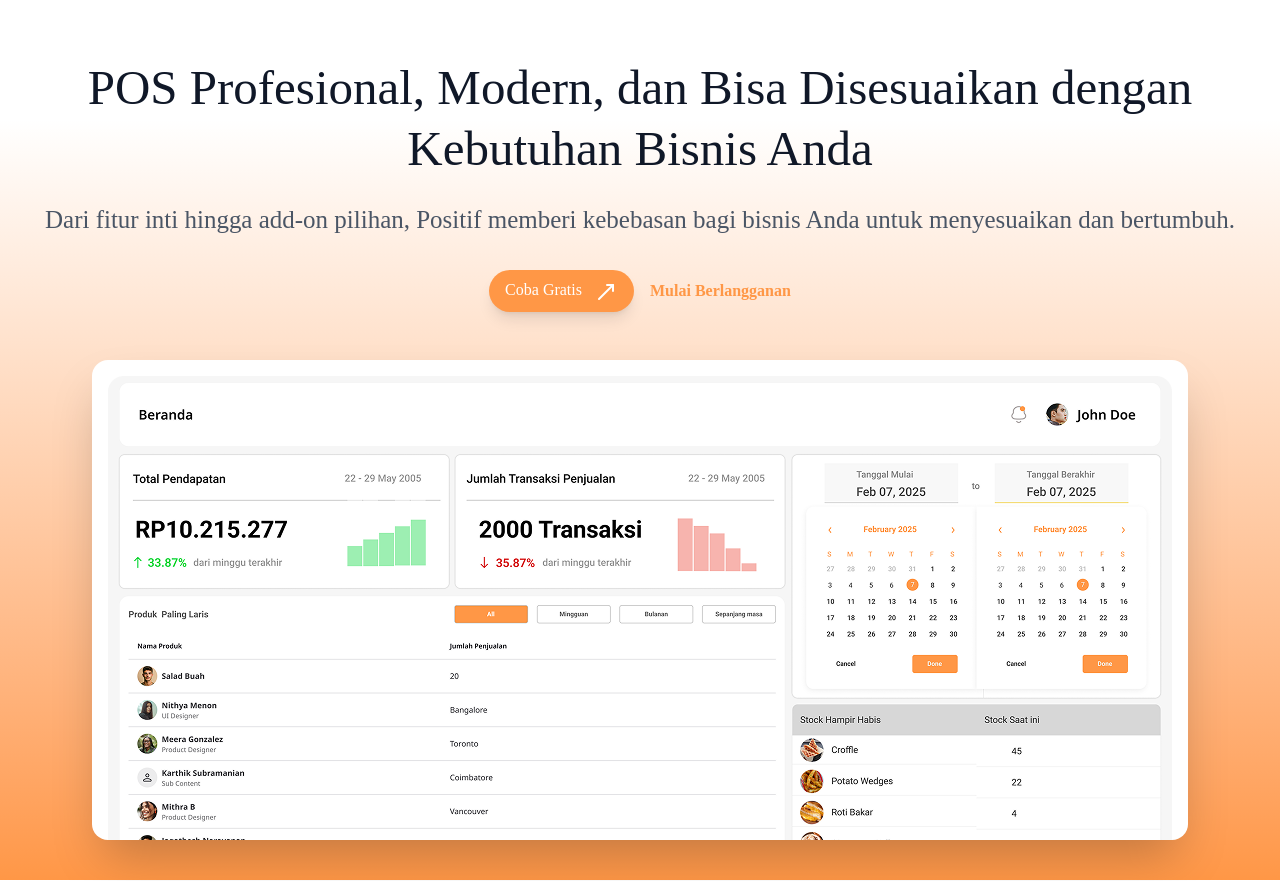
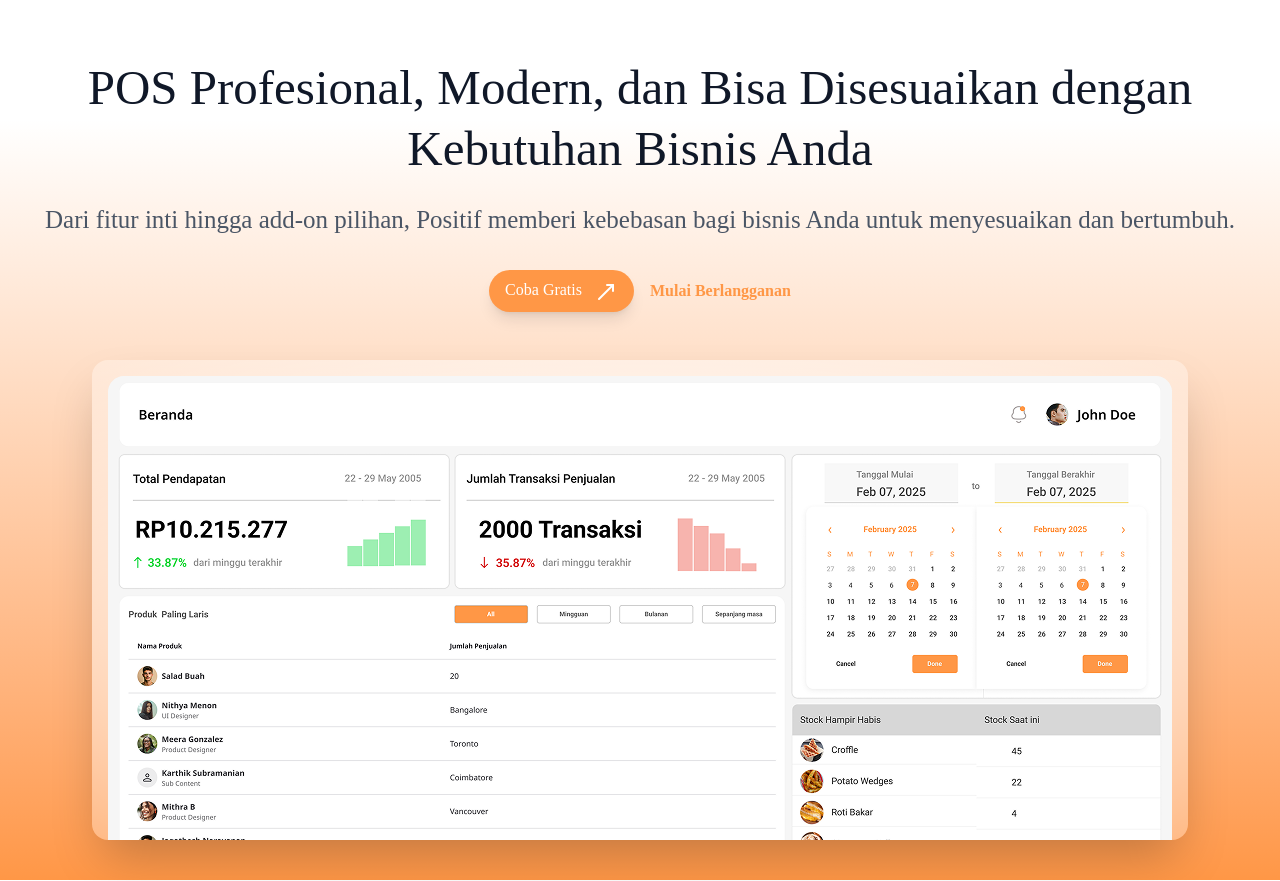
Before and after one commit to kalikodeid/positif-landing-page, an Astro site: page / in a window 1280 px wide. Shown: the part 71-952 px from the top of the page. Built offline with nearby package versions, Linux system fonts and the light colour scheme; Astro itself is replaced by a stand-in of ours; a web font is replaced by a local one.

Commit message:
feat: update Hero component background to a radial gradient for improved aesthetics

```diff
--- a/src/components/Hero.astro
+++ b/src/components/Hero.astro
@@ -30,7 +30,7 @@
           </button>
         </div>
       </div>
-      <div class="bg-white rounded-2xl shadow-2xl p-4 overflow-hidden max-h-[60vh]">
+      <div class="bg-radial from-white/100 to-white/30 rounded-2xl shadow-2xl p-4 overflow-hidden max-h-[60vh]">
         <img
           src={DashboardImage}
           alt="Dashboard Preview"
```
